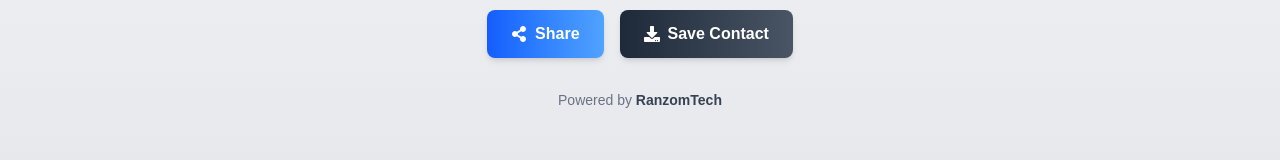
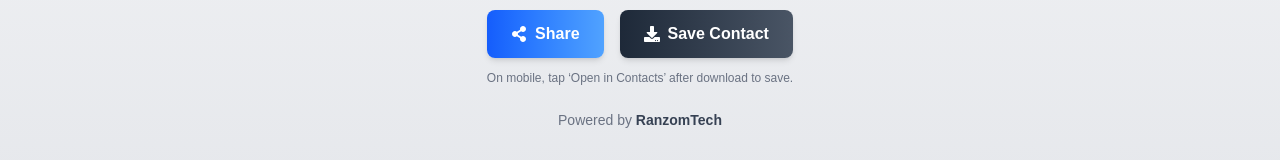
Before and after one commit to yaseenmirshal/Irshad-NFC, a Next.js app: page / in a window 1280 px wide. Shown: the part 594-754 px from the top of the page. Built offline with nearby package versions, Linux system fonts and the light colour scheme.

Commit message:
updated cont

```diff
--- a/app/page.js
+++ b/app/page.js
@@ -123,17 +123,20 @@ export default function Home() {
           <SocialLink icon={<FaYoutube />} href="https://www.youtube.com/@Irshad_Maazank" />
           {/* <SocialLink icon={<FaGithub />} href="https://github.com/yaseenmirshal" />  */}
           {/* <SocialLink icon={<FaTwitter />} href="https://x.com/yaseen_mirshal" />  */}
-          <SocialLink icon={<FaFacebook />} href="https://www.facebook.com/irshadmazankinart" />
+          <SocialLink icon={<FaFacebook />} href="https://www.facebook.com/share/16wqMamjpn/" />
           {/* <SocialLink icon={<FaBehance />} href="https://www.behance.net/yaseenmirshal" />  */}
         </div>
 
         {/* Buttons */}
         <div className="flex justify-center gap-4 pb-2">
           <ShareButton />
-          <a href="/YaseenMirshal.vcf" download="Yaseen_Mirshal_Contact">
+          <a href="/IrshadMaazank.vcf">
             <Button text="Save Contact" isPrimary icon={<FaDownload />} />
           </a>
         </div>
+        <p className="text-xs text-gray-500 mt-1">
+          On mobile, tap ‘Open in Contacts’ after download to save.
+        </p>
       </div>
 
       {/* Footer */}
```
